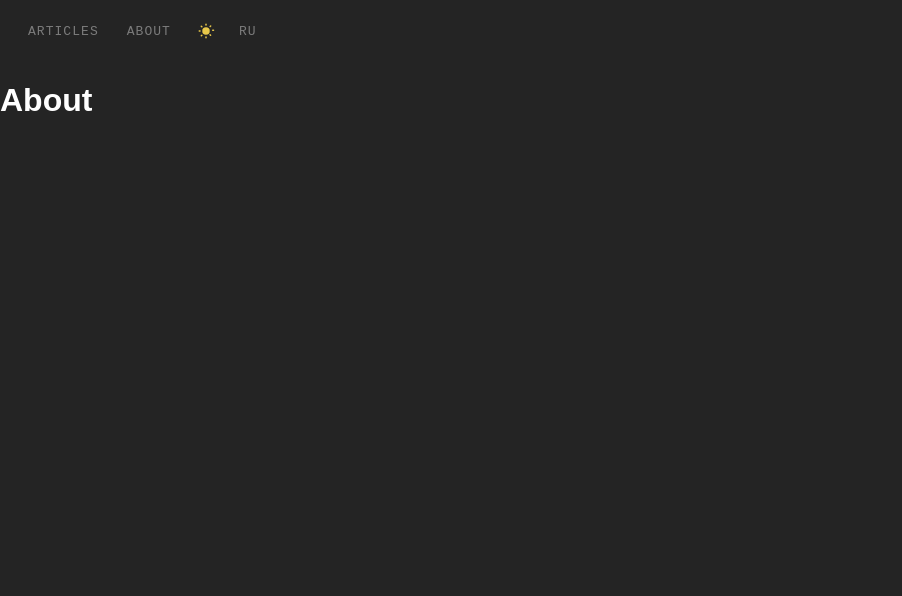
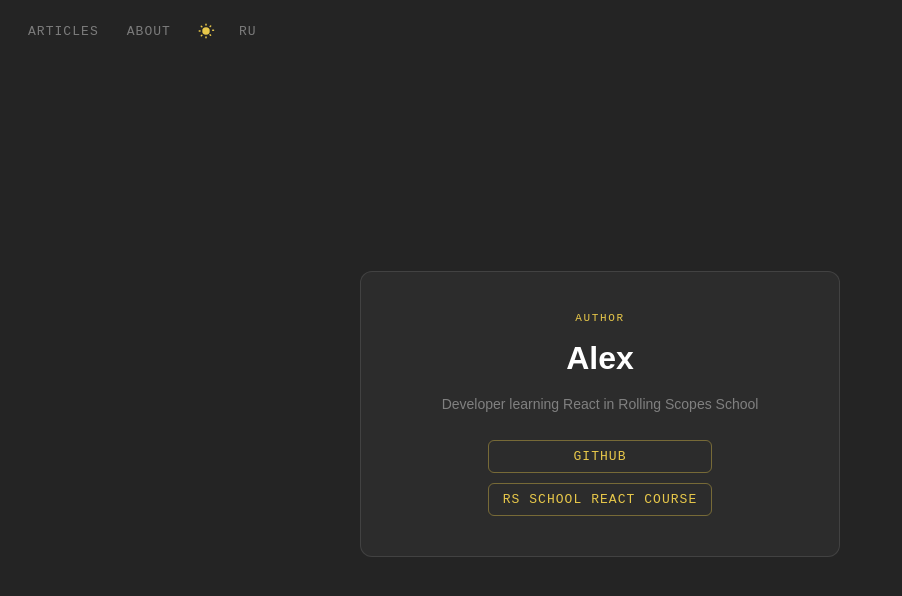
Before and after one commit to alexspearsi/react-rss-2026q2, a Next.js app: page /en/about in a window 1280 px wide. Shown: the top 596 px of the page, without its empty margins (0-902 px from the left). Built offline with nearby package versions, Linux system fonts and the light colour scheme.

Commit message:
feat: add SSG about page

```diff
--- /dev/null
+++ b/app/[locale]/about/about.module.css
@@ -0,0 +1,100 @@
+.header {
+  padding-bottom: 20px;
+  margin-bottom: -15px;
+}
+
+.nav {
+  display: flex;
+  gap: 4px;
+}
+
+.navLink {
+  font-size: 13px;
+  font-family: monospace;
+  letter-spacing: 0.08em;
+  text-transform: uppercase;
+  color: var(--text-muted);
+  text-decoration: none;
+  padding: 6px 12px;
+  border-radius: 6px;
+  transition: color 0.2s;
+}
+
+.navLink:hover {
+  color: var(--text);
+}
+
+.navLinkActive {
+  color: #e8c84a;
+}
+
+.main {
+  display: flex;
+  justify-content: center;
+  align-items: center;
+  min-height: calc(100vh - 120px);
+}
+
+.card {
+  width: 100%;
+  max-width: 480px;
+  border: 1px solid var(--border);
+  border-radius: 12px;
+  background: var(--card-hover);
+  padding: 40px;
+  display: flex;
+  flex-direction: column;
+  align-items: center;
+  text-align: center;
+  gap: 16px;
+}
+
+.label {
+  font-size: 11px;
+  font-family: monospace;
+  letter-spacing: 0.15em;
+  text-transform: uppercase;
+  color: #e8c84a;
+}
+
+.name {
+  font-size: 32px;
+  font-weight: 700;
+  color: var(--text);
+  margin: 0;
+}
+
+.bio {
+  font-size: 14px;
+  line-height: 1.6;
+  color: var(--text-muted);
+  margin: 0;
+}
+
+.links {
+  display: flex;
+  flex-direction: column;
+  gap: 10px;
+  margin-top: 8px;
+}
+
+.link {
+  align-self: auto;
+  font-size: 13px;
+  font-family: monospace;
+  letter-spacing: 0.08em;
+  text-transform: uppercase;
+  color: #e8c84a;
+  text-decoration: none;
+  border: 1px solid rgba(232, 200, 74, 0.4);
+  border-radius: 6px;
+  padding: 8px 14px;
+  transition:
+    background 0.2s,
+    border-color 0.2s;
+}
+
+.link:hover {
+  background: rgba(232, 200, 74, 0.1);
+  border-color: #e8c84a;
+}
--- a/app/[locale]/about/page.tsx
+++ b/app/[locale]/about/page.tsx
@@ -1,7 +1,48 @@
-export default function AboutPage() {
+import { getTranslations } from 'next-intl/server';
+
+import { routing } from '../../../i18n/routing';
+
+import styles from './about.module.css';
+
+export const dynamic = 'force-static';
+
+type Props = {
+  params: Promise<{ locale: string }>;
+};
+
+export function generateStaticParams() {
+  return routing.locales.map((locale) => ({ locale }));
+}
+
+export default async function AboutPage({ params }: Props) {
+  const { locale } = await params;
+  const t = await getTranslations({ locale, namespace: 'about' });
+
   return (
-    <div>
-      <h1>About</h1>
-    </div>
+    <main className={styles.main}>
+      <div className={styles.card}>
+        <p className={styles.label}>{t('label')}</p>
+        <h1 className={styles.name}>{t('name')}</h1>
+        <p className={styles.bio}>{t('bio')}</p>
+        <div className={styles.links}>
+          <a
+            href="https://github.com/alexspearsi"
+            target="_blank"
+            rel="noopener noreferrer"
+            className={styles.link}
+          >
+            {t('github')}
+          </a>
+          <a
+            href="https://rs.school/courses/reactjs"
+            target="_blank"
+            rel="noopener noreferrer"
+            className={styles.link}
+          >
+            {t('course')}
+          </a>
+        </div>
+      </div>
+    </main>
   );
 }
```
